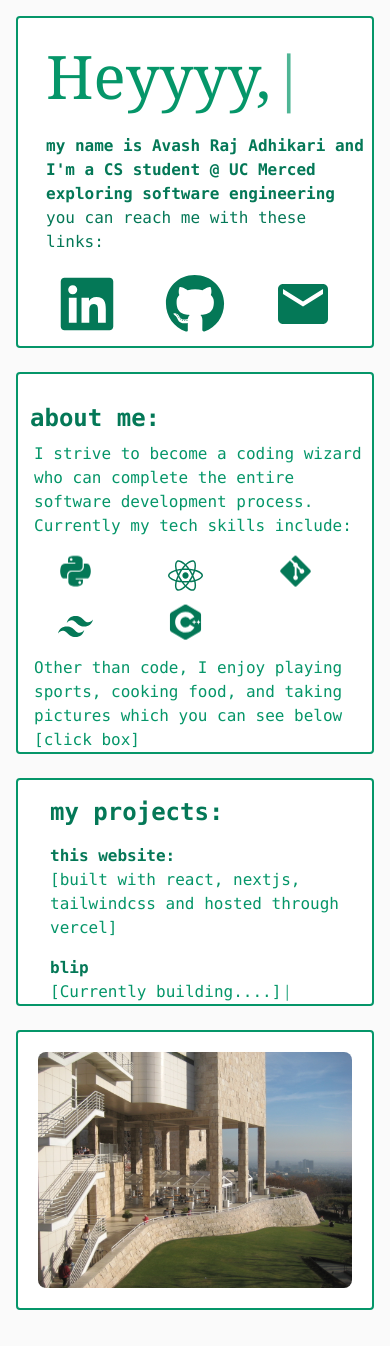
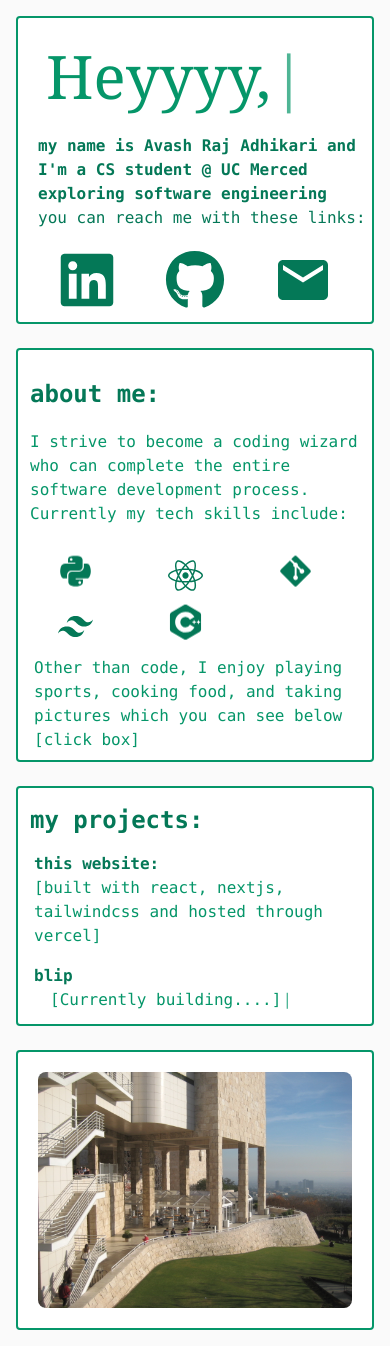
Before and after one commit to avashraj/personalsite, a Next.js app: page / in a window 390 px wide. Built offline with nearby package versions, Linux system fonts and the light colour scheme.

Commit message:
mobile view fix

```diff
--- a/app/page.js
+++ b/app/page.js
@@ -27,10 +27,10 @@ export default function Home() {
             }}
           />
         </div>
-        <div className="flex justify-start ml-7 content-center">
+        <div className="flex justify-start ml-5 xl:ml-7 content-center">
           <p className="text-1xl text-emerald-700 font-mono font-bold">my name is Avash Raj Adhikari and I&apos;m a CS student  @ UC Merced exploring software engineering</p>
         </div>
-        <div className="text-1xl text-emerald-700 flex justify-start ml-7 align-top font-mono font-semi-bold">
+        <div className="text-1xl ml-5 text-emerald-700 flex justify-start xl:ml-7 align-top font-mono font-semi-bold">
           <p>you can reach me with these links:</p>
         </div>
         <div className="flex justify-center content-center mt-5 mb-3">
@@ -42,7 +42,7 @@ export default function Home() {
 
       <div className="border-2 border-emerald-600 xl:col-start-9 xl:col-end-12 xl:row-start-1 xl:row-end-8 flex flex-col justify-start pt-5 div-seashell rounded">
         <h1 className="text-2xl text-emerald-700 flex justify-start mb-2 mt-2 ml-3 font-mono font-bold">about me:</h1>
-        <p className="text-1xl text-emerald-600 flext justify-start font-mono ml-4"> I strive to become a coding wizard who can complete the entire software development process. Currently my tech skills include: </p>
+        <p className="text-1xl text-emerald-600 flext justify-start font-mono xl:ml-4 m-3"> I strive to become a coding wizard who can complete the entire software development process. Currently my tech skills include: </p>
         <div className="grid grid-cols-3 gap-4 mt-5 ml-10">
           <div className='animate-bounce'><FaPython color="#047857" size={35}/></div>
           <div className=''> <FaReact color="#047857" size={35}/></div>
@@ -50,21 +50,21 @@ export default function Home() {
           <div className=''><SiTailwindcss color="#047857" size={35}/></div>
           <div className='animate-bounce'> <SiCplusplus color="#047857" size={35}/> </div>
         </div>
-        <p className="text-1xl text-emerald-600 flex justify-start font-mono ml-4 mt-3">Other than code, I enjoy playing sports, cooking food, and taking pictures which you can see below [click box]</p>
+        <p className="text-1xl text-emerald-600 flex justify-start font-mono ml-4 mt-3 mb-2 xl:mb-0">Other than code, I enjoy playing sports, cooking food, and taking pictures which you can see below [click box]</p>
 
       </div>
 
       <div className="border-2 border-emerald-600 rounded xl:col-start-2 xl:col-end-9 xl:row-start-6 xl:row-end-12 flex flex-col div-seashell">
-          <h1 className="text-2xl text-emerald-700 flex justify-start mt-4 ml-8 font-mono font-bold ">my projects:</h1>
+          <h1 className="text-2xl text-emerald-700 flex justify-start mt-4 ml-3 xl:ml-7 font-mono font-bold ">my projects:</h1>
           <div className="grid grid-cols-1 gap-4 mt-4">
             <div className="mx-4 hover:border-2 hover:border-emerald-400 hover:rounded"><Link href="https://github.com/avashraj/personalsite">
-              <h1 className="pl-4 font-mono font-bold text-emerald-700">this website:</h1>
-              <p className="pl-4 font-mono text-emerald-600 ">[built with react, nextjs, tailwindcss and hosted through vercel]</p></Link>
+              <h1 className="xl:pl-4 font-mono font-bold text-emerald-700">this website:</h1>
+              <p className="xl:pl-4 font-mono text-emerald-600 ">[built with react, nextjs, tailwindcss and hosted through vercel]</p></Link>
             </div>
             <div className='mx-4'>
-              <h1 className='pl-4 font-mono font-bold text-emerald-700'>blip</h1>
+              <h1 className='xl:pl-4 font-mono font-bold text-emerald-700'>blip</h1>
 
-                <div className='pl-4 font-mono text-emerald-600'>
+                <div className='pl-4 font-mono text-emerald-600 xl:mb-0 mb-3'>
                   <Typewriter
                   options={{
                     strings: ['[Currently building....]'],
```
Also changed, not shown: app/plan.txt.
